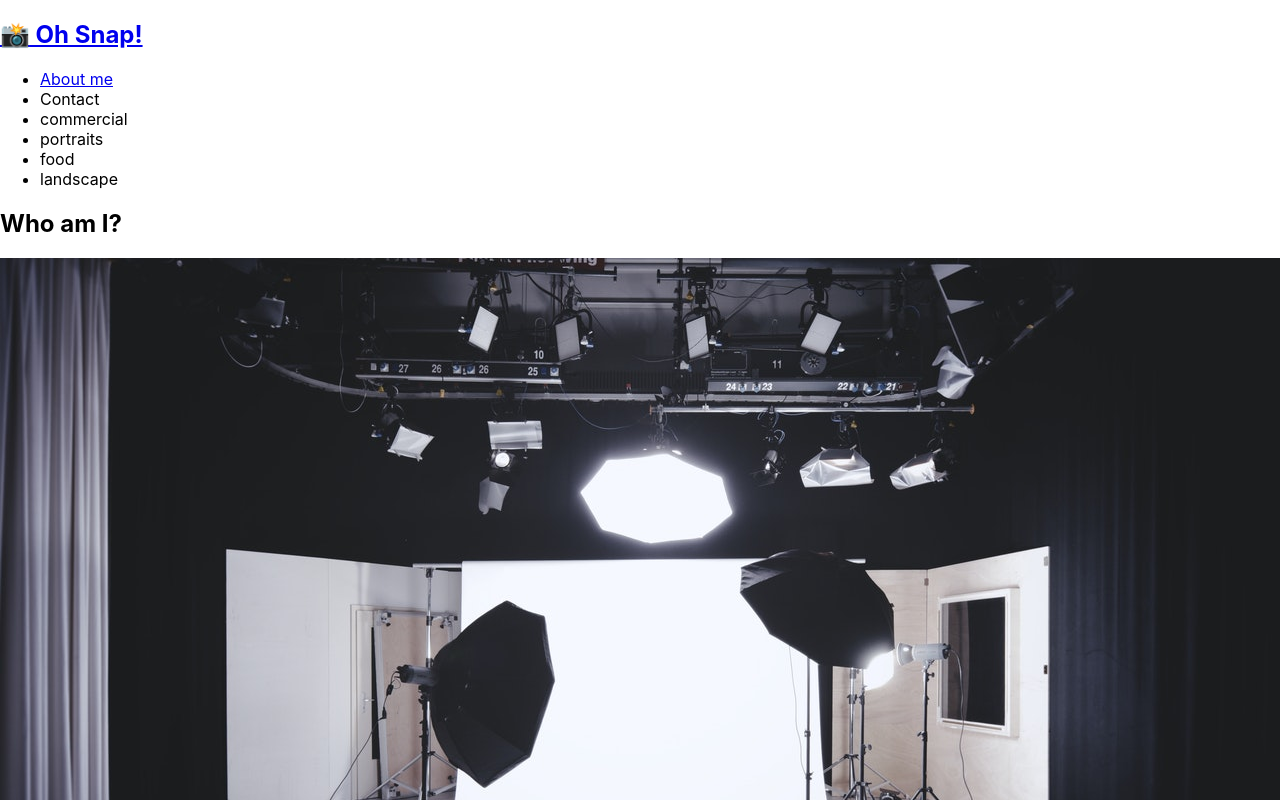
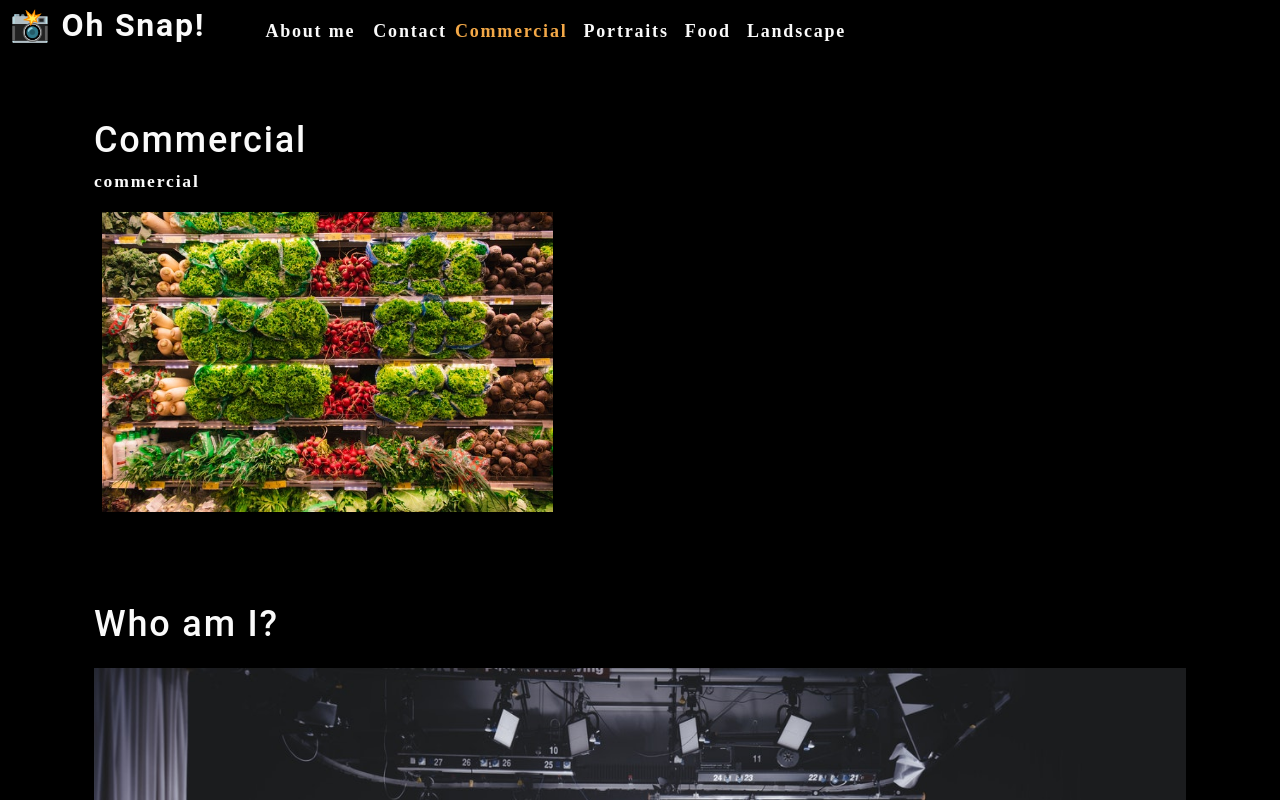
Before and after one commit to ReemMDA99/react-photo-shop, a React (Create React App) app: page / in a window 1280 px wide. Shown: the top 800 px of the page. Built offline with nearby package versions, Linux system fonts and the light colour scheme.

Commit message:
create react hooks

```diff
--- a/index.css
+++ /dev/null
@@ -1,295 +0,0 @@
-
-main {
-	margin: 0 auto;
-	max-width: 90%;
-  padding: 50px 30px;
-}
-:root {
-  --primary: #8c54ff;
-  --secondary: #F3A847;
-  --tertiary: #B12704;
-  --light: #fafafa;
-  --dark: #000000;
-  --darker: #111111;
-  --error: rgb(228, 46, 1);
-  --spacing-one: calc(1rem * 0.5);
-  --spacing-two: calc(1rem);
-  --spacing-five: calc(2.5rem);
-
-}
-
-* {
-  box-sizing: border-box;
-}
-
-html,
-body {
-  min-height: 100%;
-}
-
-body {
-  margin: 0;
-  padding: 0;
-  font-weight: 600;
-  line-height: 1.5;
-  font-size: 18px;
-  letter-spacing: .1em;
-  background: var(--dark);
-  color: var(--light);
-  font-family: 'Poiret One', cursive;
-
-}
-
-h1,
-h2,
-h3,
-h4,
-h5,
-h6 {
-  font-family: 'Roboto', sans-serif;
-  font-weight: 500;
-  margin: 5px 0;
-  line-height: 1.25;
-}
-
-h1 {
-  font-size: 2.25rem;
-}
-
-h2 {
-  font-size: 2rem;
-}
-
-h3 {
-  font-size: 1.75rem;
-}
-
-h4 {
-  font-size: 1.5rem;
-}
-
-h5 {
-  font-size: 1.25rem;
-}
-
-h6 {
-  font-size: 1rem;
-}
-
-p {
-  font-size: 1.1rem;
-  margin-top: 0;
-}
-
-a {
-  color: var(--tertiary);
-  text-decoration: none;
-  font-weight: bold;
-}
-
-a:hover {
-  text-decoration: underline;
-}
-
-header {
-  background: var(--dark);
-}
-
-header a {
-  color: var(--light);
-}
-
-button {
-  font-size: 1rem;
-  text-decoration: none;
-  padding: 0.25rem 1rem;
-  border-radius: .5rem;
-  border: none;
-  outline: none;
-  cursor: pointer;
-  margin: 0 1px;
-  background-color: var(--secondary);
-}
-
-button:hover {
-  opacity: .8;
-}
-
-button[disabled] {
-  cursor: default;
-  opacity: .8;
-}
-
-img {
-  max-width: 100%;
-}
-
-span[role="img"] {
-  cursor: default;
-}
-
-form {
-  width: 40%;
-}
-
-input {
-  font-size: 1rem;
-  padding: 0.25rem;
-  border: 1px solid var(--dark);
-  outline: none;
-  border-radius: 3px;
-  transition: box-shadow 0.2s;
-}
-
-input:focus {
-  border: 1px solid var(--secondary);
-  box-shadow: 0 0 .25rem rgba(0, 0, 0, .5);
-}
-
-li {
-  list-style: none;
-}
-
-nav a:hover {
-  text-decoration: none;
-}
-
-nav  li {
-  cursor: pointer;
-}
-
-textarea {
-	width: 600px;
-	height: 120px;
-	border: 3px solid #cccccc;
-	padding: 5px;
-}
-
-.container {
-  width: 85%;
-  max-width: 1200px;
-  margin-left: auto;
-  margin-right: auto;
-}
-
-.flex-row {
-  display: flex;
-  flex-wrap: wrap;
-}
-
-.space-between {
-  justify-content: space-between;
-}
-
-.flex-end {
-  justify-content: flex-end;
-}
-
-.mx-1 {
-  margin-right: var(--spacing-one);
-  margin-left: var(--spacing-one);
-}
-
-.mx-2 {
-  margin-right: var(--spacing-two);
-  margin-left: var(--spacing-two);
-}
-
-.my-1 {
-  margin-top: var(--spacing-one);
-  margin-bottom: var(--spacing-one);
-}
-
-.my-2 {
-  margin-top: var(--spacing-two);
-  margin-bottom: var(--spacing-two);
-}
-
-.my-5 {
-  margin-top: var(--spacing-five);
-  margin-bottom: var(--spacing-five);
-}
-
-.px-1 {
-  padding-right: var(--spacing-one);
-  padding-left: var(--spacing-one);
-}
-
-.px-2 {
-  padding-right: var(--spacing-two);
-  padding-left: var(--spacing-two);
-}
-
-.py-1 {
-  padding-top: var(--spacing-one);
-  padding-bottom: var(--spacing-one);
-}
-
-.py-2 {
-  padding-top: var(--spacing-two);
-  padding-bottom: var(--spacing-two);
-}
-
-.card {
-  width: 25%;
-  text-align: center;
-}
-
-.img-thumbnail {
-  width: auto;
-  height: 300px;
-  margin-bottom: 50px;
-  cursor: pointer;
-}
-
-.modalBackdrop {
-	background: rgba(0, 0, 0, .65);
-	bottom: 0;
-	left: 0;
-	overflow: auto;
-	position: fixed;
-	right: 0;
-	top: 0;
-	z-index: 1;
-}
-
-.modalContainer {
-	background: var(--darker);
-	border-radius: 5px;
-	max-width: 100%;
-	margin: 50px auto;
-	padding: 15px;
-	width: 960px;
-}
-
-.modalTitle {
-	font-size: 18px;
-	font-weight: 600;
-	margin-bottom: 25px;
-}
-
-button {
-	background: var(--primary);
-	border: 0;
-	border-radius: 5px;
-	color: #fff;
-	cursor: pointer;
-	font-size: 16px;
-	font-weight: 600;
-	margin-bottom: 30px;
-	padding: 10px 15px;
-}
-
-a {
-	border-radius: 5px;
-	color: var(--primary);
-	font-weight: 600;
-	padding: 2px 4px;
-	margin-left: -2px;
-	margin-right: -2px;
-
-}
-
-.navActive {
-  color: var(--secondary);
-}
--- a/src/App.js
+++ b/src/App.js
@@ -1,13 +1,33 @@
-import React from 'react';
-import './App.css';
+import React, { useState } from 'react';
+import Nav from './components/Nav';
 import About from './components/About';
-import Nav from './components/Nav';
+import Gallery from './components/Gallery';
+
 function App() {
+  const [categories] = useState([
+    {
+      name: 'commercial',
+      description: 'Photos of grocery stores, food trucks, and other commercial projects',
+    },
+    { name: 'portraits', description: 'Portraits of people in my life' },
+    { name: 'food', description: 'Delicious delicacies' },
+    { name: 'landscape', description: 'Fields, farmhouses, waterfalls, and the beauty of nature' },
+  ]);
+
+  const [currentCategory, setCurrentCategory] = useState(categories[0]);
+
   return (
     <div>
-      <Nav></Nav>
+      <Nav
+        categories={categories}
+        setCurrentCategory={setCurrentCategory}
+        currentCategory={currentCategory}
+      ></Nav>
       <main>
-        <About></About>
+        <div>
+          <Gallery></Gallery>
+          <About></About>
+        </div>
       </main>
     </div>
   );
--- /dev/null
+++ b/src/components/Gallery/index.js
@@ -0,0 +1,23 @@
+import React from "react";
+import { capitalizeFirstLetter } from '../../utils/helpers';
+import photo from "../../assets/small/commercial/0.jpg";
+
+function Gallery(props) {
+    const currentCategory = {
+        name: "commercial",
+        description: "Photos of grocery stores, food trucks, and other commercial projects,"
+    };
+    return (
+      <section>
+        <h1>{capitalizeFirstLetter(currentCategory.name)}</h1>
+        <p>{currentCategory.name}</p>
+        <div className="flex-row">
+            <img src={photo}
+            alt= "Commercial Example"
+            className="img-thumbnail mx-1"
+            />
+        </div>
+      </section>
+    );
+  }
+  export default Gallery;
--- a/src/components/Nav/index.js
+++ b/src/components/Nav/index.js
@@ -1,51 +1,55 @@
-import React from 'react';
+import React, { useEffect } from 'react';
 
-const categories = [
-    {
-      name: "commercial",
-      description:
-        "Photos of grocery stores, food trucks, and other commercial projects",
-    },
-    { name: "portraits", description: "Portraits of people in my life" },
-    { name: "food", description: "Delicious delicacies" },
-    {
-      name: "landscape",
-      description: "Fields, farmhouses, waterfalls, and the beauty of nature",
-    },
-  ];
+import { capitalizeFirstLetter } from "../../utils/helpers";
 
-function Nav() {
-    function categorySelected(name) {
-        console.log(`${name} clicked`)
-    }
-    return(
+function Nav(props) {
+    const {
+      categories = [],
+      setCurrentCategory,
+      currentCategory,
+    } = props;
+
+    useEffect(() => {
+        document.title = capitalizeFirstLetter(currentCategory.name);
+      }, [currentCategory]);
+
+
+  return (
     <header className="flex-row px-1">
       <h2>
-                <a data-testid='link' href="/">
-                    <span role= "img" aria-label="camera">📸</span> Oh Snap!
+        <a data-testid="link" href="/">
+          <span role="img" aria-label="camera">
+            {" "}
+            📸
+          </span>{" "}
+          Oh Snap!
         </a>
-
       </h2>
       <nav>
         <ul className="flex-row">
           <li className="mx-2">
-                        <a data-testid="about" href="#about"> About me</a>
+            <a
+              href="#about"
+            >
+              About me
+            </a>
           </li>
           <li>
-                        <span> Contact</span>
+            <span>Contact</span>
           </li>
           {categories.map((category) => (
-                    <li
-                        className="mx-1"
-                        key={category.name}
+            <li className={`mx-1 ${
+                currentCategory.name === category.name && 'navActive'
+                }`} key={category.name}>
+              <span
+                onClick={() => {
+                  setCurrentCategory(category)
+                }}
               >
-                    <span onClick={() =>
-                        categorySelected(category.name)} >
-                        {category.name}
+                {capitalizeFirstLetter(category.name)}
               </span>
             </li>
           ))}
-
         </ul>
       </nav>
     </header>
--- a/src/index.css
+++ b/src/index.css
@@ -1,13 +1,295 @@
+
+main {
+	margin: 0 auto;
+	max-width: 90%;
+  padding: 50px 30px;
+}
+:root {
+  --primary: #8c54ff;
+  --secondary: #F3A847;
+  --tertiary: #B12704;
+  --light: #fafafa;
+  --dark: #000000;
+  --darker: #111111;
+  --error: rgb(228, 46, 1);
+  --spacing-one: calc(1rem * 0.5);
+  --spacing-two: calc(1rem);
+  --spacing-five: calc(2.5rem);
+
+}
+
+* {
+  box-sizing: border-box;
+}
+
+html,
+body {
+  min-height: 100%;
+}
+
 body {
   margin: 0;
-  font-family: -apple-system, BlinkMacSystemFont, 'Segoe UI', 'Roboto', 'Oxygen',
-    'Ubuntu', 'Cantarell', 'Fira Sans', 'Droid Sans', 'Helvetica Neue',
-    sans-serif;
-  -webkit-font-smoothing: antialiased;
-  -moz-osx-font-smoothing: grayscale;
+  padding: 0;
+  font-weight: 600;
+  line-height: 1.5;
+  font-size: 18px;
+  letter-spacing: .1em;
+  background: var(--dark);
+  color: var(--light);
+  font-family: 'Poiret One', cursive;
+
 }
 
-code {
-  font-family: source-code-pro, Menlo, Monaco, Consolas, 'Courier New',
-    monospace;
+h1,
+h2,
+h3,
+h4,
+h5,
+h6 {
+  font-family: 'Roboto', sans-serif;
+  font-weight: 500;
+  margin: 5px 0;
+  line-height: 1.25;
 }
+
+h1 {
+  font-size: 2.25rem;
+}
+
+h2 {
+  font-size: 2rem;
+}
+
+h3 {
+  font-size: 1.75rem;
+}
+
+h4 {
+  font-size: 1.5rem;
+}
+
+h5 {
+  font-size: 1.25rem;
+}
+
+h6 {
+  font-size: 1rem;
+}
+
+p {
+  font-size: 1.1rem;
+  margin-top: 0;
+}
+
+a {
+  color: var(--tertiary);
+  text-decoration: none;
+  font-weight: bold;
+}
+
+a:hover {
+  text-decoration: underline;
+}
+
+header {
+  background: var(--dark);
+}
+
+header a {
+  color: var(--light);
+}
+
+button {
+  font-size: 1rem;
+  text-decoration: none;
+  padding: 0.25rem 1rem;
+  border-radius: .5rem;
+  border: none;
+  outline: none;
+  cursor: pointer;
+  margin: 0 1px;
+  background-color: var(--secondary);
+}
+
+button:hover {
+  opacity: .8;
+}
+
+button[disabled] {
+  cursor: default;
+  opacity: .8;
+}
+
+img {
+  max-width: 100%;
+}
+
+span[role="img"] {
+  cursor: default;
+}
+
+form {
+  width: 40%;
+}
+
+input {
+  font-size: 1rem;
+  padding: 0.25rem;
+  border: 1px solid var(--dark);
+  outline: none;
+  border-radius: 3px;
+  transition: box-shadow 0.2s;
+}
+
+input:focus {
+  border: 1px solid var(--secondary);
+  box-shadow: 0 0 .25rem rgba(0, 0, 0, .5);
+}
+
+li {
+  list-style: none;
+}
+
+nav a:hover {
+  text-decoration: none;
+}
+
+nav  li {
+  cursor: pointer;
+}
+
+textarea {
+	width: 600px;
+	height: 120px;
+	border: 3px solid #cccccc;
+	padding: 5px;
+}
+
+.container {
+  width: 85%;
+  max-width: 1200px;
+  margin-left: auto;
+  margin-right: auto;
+}
+
+.flex-row {
+  display: flex;
+  flex-wrap: wrap;
+}
+
+.space-between {
+  justify-content: space-between;
+}
+
+.flex-end {
+  justify-content: flex-end;
+}
+
+.mx-1 {
+  margin-right: var(--spacing-one);
+  margin-left: var(--spacing-one);
+}
+
+.mx-2 {
+  margin-right: var(--spacing-two);
+  margin-left: var(--spacing-two);
+}
+
+.my-1 {
+  margin-top: var(--spacing-one);
+  margin-bottom: var(--spacing-one);
+}
+
+.my-2 {
+  margin-top: var(--spacing-two);
+  margin-bottom: var(--spacing-two);
+}
+
+.my-5 {
+  margin-top: var(--spacing-five);
+  margin-bottom: var(--spacing-five);
+}
+
+.px-1 {
+  padding-right: var(--spacing-one);
+  padding-left: var(--spacing-one);
+}
+
+.px-2 {
+  padding-right: var(--spacing-two);
+  padding-left: var(--spacing-two);
+}
+
+.py-1 {
+  padding-top: var(--spacing-one);
+  padding-bottom: var(--spacing-one);
+}
+
+.py-2 {
+  padding-top: var(--spacing-two);
+  padding-bottom: var(--spacing-two);
+}
+
+.card {
+  width: 25%;
+  text-align: center;
+}
+
+.img-thumbnail {
+  width: auto;
+  height: 300px;
+  margin-bottom: 50px;
+  cursor: pointer;
+}
+
+.modalBackdrop {
+	background: rgba(0, 0, 0, .65);
+	bottom: 0;
+	left: 0;
+	overflow: auto;
+	position: fixed;
+	right: 0;
+	top: 0;
+	z-index: 1;
+}
+
+.modalContainer {
+	background: var(--darker);
+	border-radius: 5px;
+	max-width: 100%;
+	margin: 50px auto;
+	padding: 15px;
+	width: 960px;
+}
+
+.modalTitle {
+	font-size: 18px;
+	font-weight: 600;
+	margin-bottom: 25px;
+}
+
+button {
+	background: var(--primary);
+	border: 0;
+	border-radius: 5px;
+	color: #fff;
+	cursor: pointer;
+	font-size: 16px;
+	font-weight: 600;
+	margin-bottom: 30px;
+	padding: 10px 15px;
+}
+
+a {
+	border-radius: 5px;
+	color: var(--primary);
+	font-weight: 600;
+	padding: 2px 4px;
+	margin-left: -2px;
+	margin-right: -2px;
+
+}
+
+.navActive {
+  color: var(--secondary);
+}
```
Lines whose indentation alone changed are shown as unchanged.
